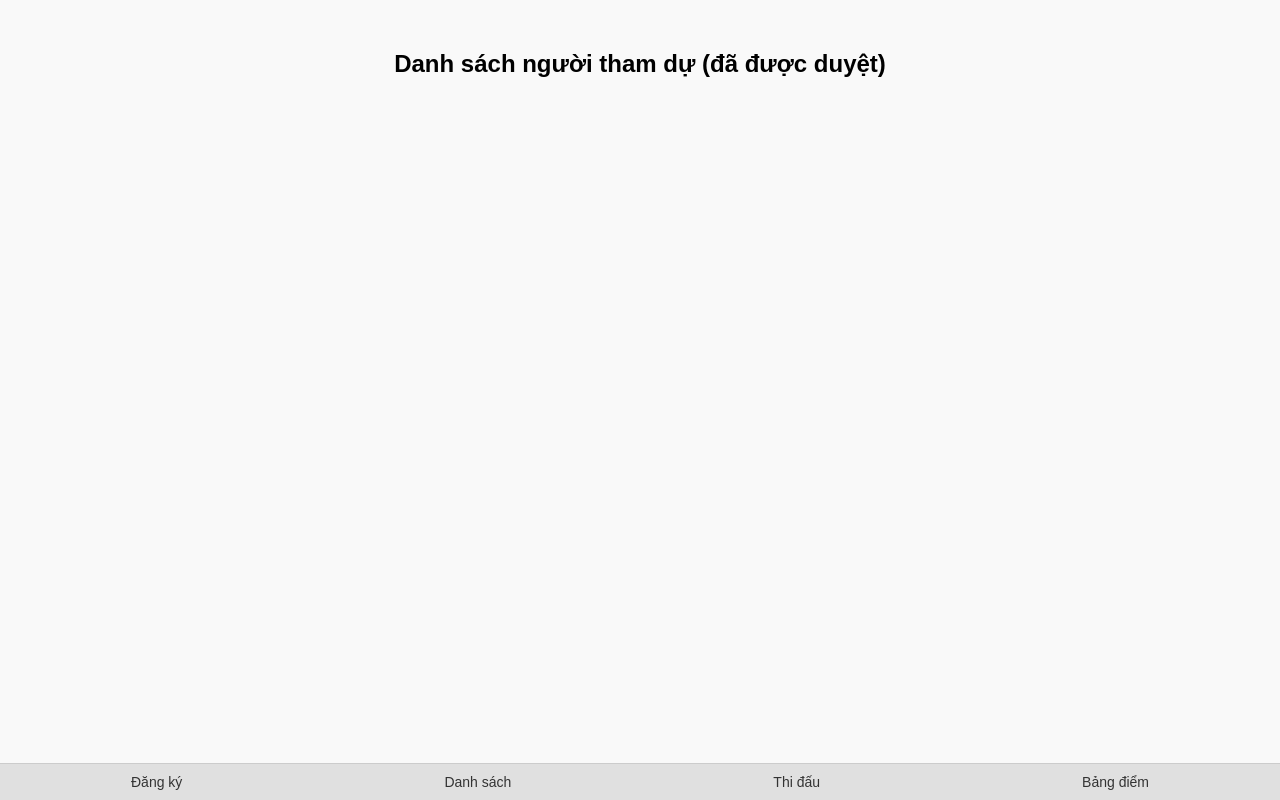
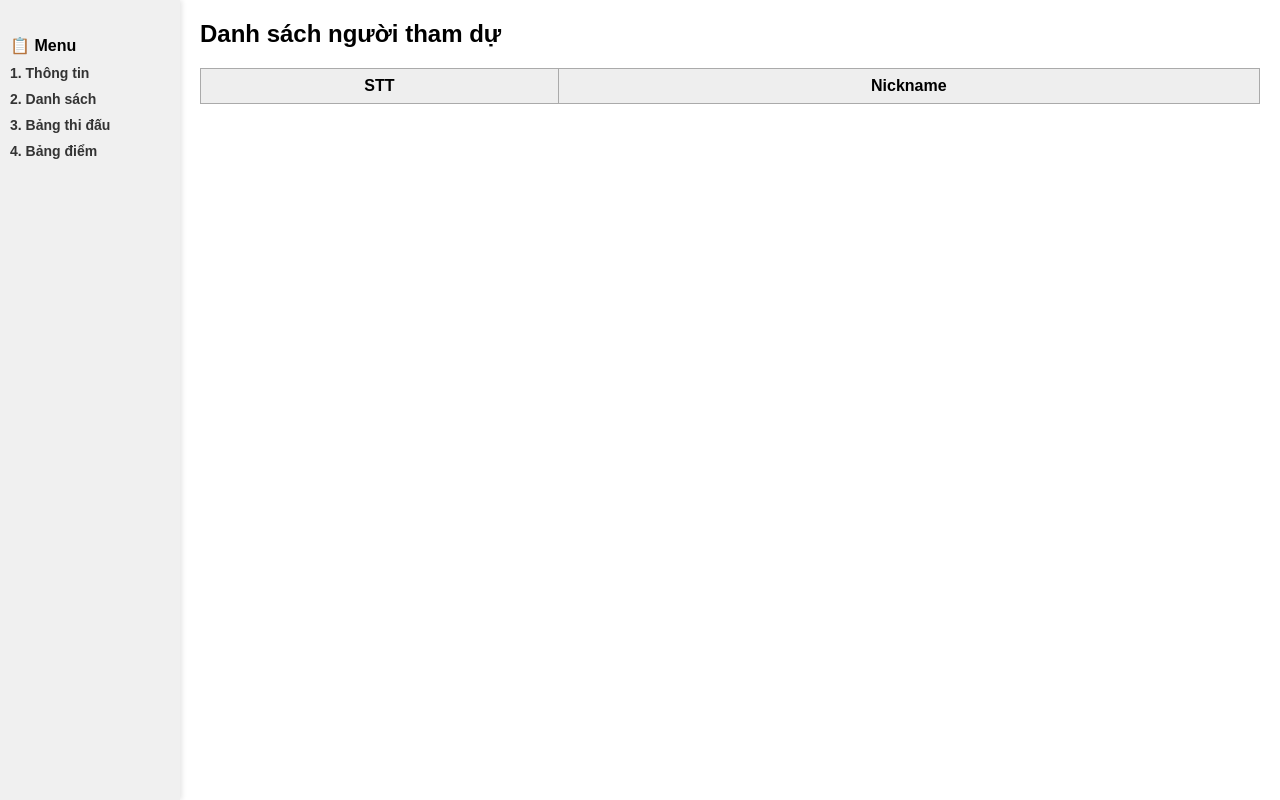
Before and after one commit to YtbTrikMC/Collab-Couple-Event, a plain HTML site: page danhsach.html in a window 1280 px wide. Drawn offline with Linux system fonts and the light colour scheme; no server answers.

Commit message:
Update danhsach.html

```diff
--- a/danhsach.html
+++ b/danhsach.html
@@ -2,94 +2,97 @@
 <html lang="vi">
 <head>
   <meta charset="UTF-8" />
-  <title>COUPLE COLLAB EVENT – Danh sách người tham dự</title>
-  <meta name="viewport" content="width=device-width, initial-scale=1.0" />
+  <meta name="viewport" content="width=device-width, initial-scale=1.0"/>
+  <title>Danh sách người tham dự</title>
   <style>
     body {
+      margin: 0;
       font-family: Arial, sans-serif;
-      background: #f9f9f9;
-      padding: 30px 20px 80px;
-      max-width: 600px;
-      margin: auto;
+      display: flex;
     }
-
-    h2 {
-      text-align: center;
-      margin-bottom: 20px;
+    nav {
+      width: 180px;
+      background: #f0f0f0;
+      padding: 20px 10px;
+      height: 100vh;
+      box-shadow: 2px 0 5px rgba(0, 0, 0, 0.1);
+      box-sizing: border-box;
     }
-
-    ul {
-      list-style: none;
-      padding: 0;
+    nav h3 {
+      font-size: 16px;
+      margin-bottom: 10px;
     }
-
-    li {
-      background: #fff;
-      margin-bottom: 10px;
-      padding: 10px;
-      border-radius: 6px;
-      box-shadow: 0 2px 4px rgba(0,0,0,0.1);
-    }
-
-    .bottom-nav {
-      position: fixed;
-      bottom: 0;
-      left: 0;
-      right: 0;
-      background: #e0e0e0;
-      border-top: 1px solid #ccc;
-      display: flex;
-      justify-content: space-around;
-      padding: 10px 0;
+    nav a {
+      display: block;
+      margin: 10px 0;
+      text-decoration: none;
+      color: #333;
+      font-weight: bold;
       font-size: 14px;
     }
-
-    .bottom-nav a {
-      text-decoration: none;
-      color: #333;
+    .container {
+      flex: 1;
+      padding: 20px;
+      box-sizing: border-box;
     }
-
-    .bottom-nav a:hover {
-      text-decoration: underline;
+    h2 {
+      margin-top: 0;
+    }
+    table {
+      border-collapse: collapse;
+      width: 100%;
+      margin-top: 20px;
+    }
+    th, td {
+      border: 1px solid #aaa;
+      padding: 8px;
+      text-align: center;
+    }
+    th {
+      background-color: #eee;
     }
   </style>
 </head>
 <body>
-  <h2>Danh sách người tham dự (đã được duyệt)</h2>
-  <ul id="list"></ul>
+  <nav>
+    <h3>📋 Menu</h3>
+    <a href="dangky.html">1. Thông tin</a>
+    <a href="danhsach.html">2. Danh sách</a>
+    <a href="bangthidau.html">3. Bảng thi đấu</a>
+    <a href="bangdiem.html">4. Bảng điểm</a>
+  </nav>
 
-  <!-- Thanh điều hướng -->
-  <div class="bottom-nav">
-    <a href="dangky.html">Đăng ký</a>
-    <a href="danhsach.html">Danh sách</a>
-    <a href="bangthidau.html">Thi đấu</a>
-    <a href="bangdiem.html">Bảng điểm</a>
+  <div class="container">
+    <h2>Danh sách người tham dự</h2>
+    <table id="approvedList">
+      <thead>
+        <tr>
+          <th>STT</th>
+          <th>Nickname</th>
+        </tr>
+      </thead>
+      <tbody></tbody>
+    </table>
   </div>
 
   <script>
-    const SHEET_API = "https://api.sheetbest.com/sheets/1a1c2a8f-521c-433e-af69-d07c8bf1165f";
+    const sheetAPI = 'https://api.sheetbest.com/sheets/1a1c2a8f-521c-433e-af69-d07c8bf1165f';
 
-    async function loadDanhSach() {
-      const res = await fetch(SHEET_API);
-      const data = await res.json();
+    fetch(sheetAPI)
+      .then(res => res.json())
+      .then(data => {
+        const filtered = data.filter(row => row["Được duyệt"] === "TRUE");
+        const tableBody = document.querySelector("#approvedList tbody");
 
-      const approved = data.filter(u => u["Được duyệt"] === "true" || u["Được duyệt"] === "TRUE");
-      const list = document.getElementById("list");
-      list.innerHTML = "";
-
-      if (approved.length === 0) {
-        list.innerHTML = "<li>Chưa có người nào được duyệt.</li>";
-        return;
-      }
-
-      approved.forEach((user, index) => {
-        const li = document.createElement("li");
-        li.textContent = `${index + 1}. ${user.Nickname || user.Username}`;
-        list.appendChild(li);
+        filtered.forEach((row, index) => {
+          const tr = document.createElement("tr");
+          tr.innerHTML = `
+            <td>${index + 1}</td>
+            <td>${row["Nickname"]}</td>
+          `;
+          tableBody.appendChild(tr);
+        });
       });
-    }
-
-    loadDanhSach();
   </script>
 </body>
 </html>
```
